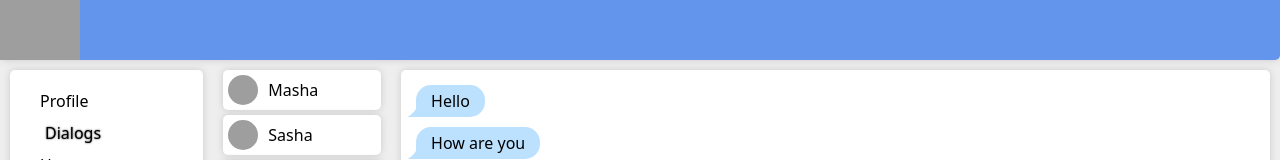
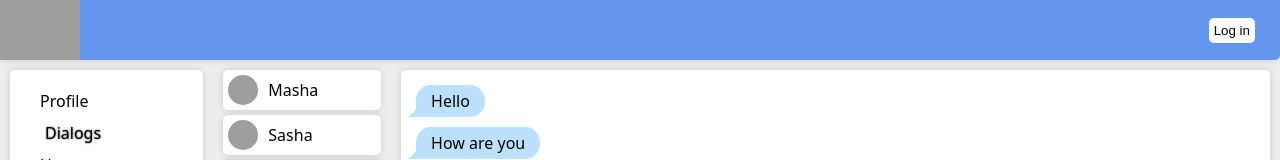
Before and after one commit to Andrew9614/social, a React (Create React App) app: page /dialogs in a window 1280 px wide. Shown: the top 160 px of the page. Built offline with nearby package versions, Linux system fonts and the light colour scheme; grey boxes are pictures that could not be loaded.

Commit message:
lesson 62

```diff
--- a/src/App.tsx
+++ b/src/App.tsx
@@ -1,6 +1,5 @@
 import './App.css';
 import { Route, Routes } from 'react-router-dom';
-import { Header } from './components/Header/Header';
 import { Navbar } from './components/Navbar/Navbar';
 import { News } from './components/News/News';
 import { Settings } from './components/Settings/Settings';
@@ -8,11 +7,12 @@ import { Music } from './components/Music/Music';
 import { DialogsContainer } from './components/Dialogs/DialogsContainer';
 import { UsersContainer } from './components/Users/UsersContainer';
 import ProfileContainer from './components/Profile/ProfileContainer';
+import HeaderContainer from './components/Header/HeaderContainer';
 
 export const App = () => {
   return (
     <div className="app-wrapper">
-      <Header />
+      <HeaderContainer />
       <Navbar />
       <div id="appWrapperContent" className="app-wrapper-content">
         <Routes>
--- a/src/components/Header/Header.module.css
+++ b/src/components/Header/Header.module.css
@@ -1,11 +1,32 @@
 .header {
   grid-area: header;
+  display: flex;
+  justify-content: space-between;
+  align-items: center;
   background-color: cornflowerblue;
-	box-shadow: 0px 0px 7px rgb(202, 202, 202);
-	border-bottom-left-radius: 5px;
-	border-bottom-right-radius: 5px;
+  box-shadow: 0px 0px 7px rgb(202, 202, 202);
+  border-bottom-left-radius: 5px;
+  border-bottom-right-radius: 5px;
 }
 
 .header img {
   height: 60px;
 }
+
+.login {
+  margin-right: 20px;
+	padding: 5px;
+	overflow: hidden;
+	color: white;
+}
+
+.login button {
+  box-shadow: none;
+	background-color: white;
+	color: black
+}
+
+.loader{
+	font-size: 2px;
+	border-left: 1.1em solid #ffffff;
+}
--- a/src/components/Header/Header.tsx
+++ b/src/components/Header/Header.tsx
@@ -1,9 +1,27 @@
+import { Preloader } from '../common/Preloader/Preloader';
 import styles from './Header.module.css';
+import { HeaderDispatchType, HeaderStateType } from './types';
 
-export const Header = () => {
+type HeaderPropsType = HeaderStateType & HeaderDispatchType;
+
+export const Header = ({
+  handleClick,
+  isLogin,
+  login,
+  isLoading,
+}: HeaderPropsType) => {
   return (
     <header className={styles.header}>
       <img src="https://pngimg.com/uploads/nike/nike_PNG17.png" alt="logo" />
+      <div className={styles.login}>
+        {isLoading ? (
+          <Preloader className={styles.loader} />
+        ) : isLogin ? (
+          login
+        ) : (
+          <button onClick={handleClick}>Log in</button>
+        )}
+      </div>
     </header>
   );
 };
--- /dev/null
+++ b/src/components/Header/HeaderContainer.tsx
@@ -0,0 +1,52 @@
+import { connect } from 'react-redux/es/exports';
+import React from 'react';
+import { RootState } from '../../redux/reduxStore';
+import { Header } from './Header';
+import { isAuthLoading, setAuthData } from '../../redux/authReducer';
+import axios from 'axios';
+
+type HeaderContainerPropsType = RootState & {
+  setAuthData: (data: RootState['authData']['data']) => void;
+  isAuthLoading: (status: boolean) => void;
+};
+
+class HeaderContainer extends React.Component<HeaderContainerPropsType> {
+  handleClick = () => {
+    this.props.isAuthLoading(true);
+    axios
+      .get('https://social-network.samuraijs.com/api/1.0/auth/me', {
+        withCredentials: true,
+      })
+      .then((response) => {
+        this.props.isAuthLoading(false);
+        if (response.data.resultCode === 0)
+          this.props.setAuthData(response.data.data);
+      })
+      .catch((error) => {
+        this.props.isAuthLoading(false);
+        console.error(error);
+      });
+  };
+
+  render() {
+    return (
+      <Header
+        isLogin={this.props.authData.isLogin}
+				isLoading={this.props.authData.isLoading}
+        login={this.props.authData.data.login || ''}
+        handleClick={this.handleClick}
+      />
+    );
+  }
+}
+
+const mapState = (state: RootState) => ({
+  ...state,
+});
+
+const mapDispatch = {
+  setAuthData,
+  isAuthLoading,
+};
+
+export default connect(mapState, mapDispatch)(HeaderContainer);
--- /dev/null
+++ b/src/components/Header/types.ts
@@ -0,0 +1,8 @@
+export type HeaderStateType = {
+  isLogin: boolean;
+  isLoading: boolean;
+  login: string;
+};
+export type HeaderDispatchType = {
+  handleClick: () => void;
+};
--- a/src/components/Users/Users.tsx
+++ b/src/components/Users/Users.tsx
@@ -1,3 +1,4 @@
+import axios from 'axios';
 import InfiniteScroll from 'react-infinite-scroll-component';
 import { NavLink } from 'react-router-dom';
 import { Preloader } from '../common/Preloader/Preloader';
@@ -39,7 +40,35 @@ export const Users = ({
                 <button
                   onClick={(e) => {
                     e.preventDefault();
-                    followOnClick(user.id);
+                    (!user.followed
+                      ? axios.post(
+                          'https://social-network.samuraijs.com/api/1.0/follow/' +
+                            user.id,
+                          {},
+                          {
+                            withCredentials: true,
+                            headers: {
+                              'API-KEY': '03633ecb-ea01-4458-b5ff-6e8777f70567',
+                            },
+                          }
+                        )
+                      : axios.delete(
+                          'https://social-network.samuraijs.com/api/1.0/follow/' +
+                            user.id,
+                          {
+                            withCredentials: true,
+                            headers: {
+                              'API-KEY': '03633ecb-ea01-4458-b5ff-6e8777f70567',
+                            },
+                          }
+                        )
+                    )
+                      .then((response) => {
+                        followOnClick(user.id);
+                      })
+                      .catch((error) => {
+                        console.error(error);
+                      });
                   }}
                 >
                   {user.followed ? 'Unfollow' : 'Follow'}
--- a/src/components/Users/UsersContainer.tsx
+++ b/src/components/Users/UsersContainer.tsx
@@ -21,7 +21,10 @@ export class UsersAPIContainer extends React.Component<UserAPIContainerPropsType
         'https://social-network.samuraijs.com/api/1.0/users?page=' +
           this.props.state.usersPage +
           '&count=' +
-          this.props.state.usersCount
+          this.props.state.usersCount,
+        {
+          withCredentials: true,
+        }
       )
       .then((response) => {
         this.props.setUsers(response.data.items);
@@ -40,7 +43,10 @@ export class UsersAPIContainer extends React.Component<UserAPIContainerPropsType
         'https://social-network.samuraijs.com/api/1.0/users?page=' +
           this.props.state.usersPage +
           '&count=' +
-          this.props.state.usersCount
+          this.props.state.usersCount,
+        {
+          withCredentials: true,
+        }
       )
       .then((response) => {
         this.props.setUsers(response.data.items);
--- a/src/components/common/Preloader/Preloader.tsx
+++ b/src/components/common/Preloader/Preloader.tsx
@@ -1,4 +1,6 @@
-import styles from './preloader.module.css'
-export const Preloader = () => {
-  return <div className={styles.loader}>Loading...</div>;
+import styles from './preloader.module.css';
+export const Preloader = (props: { [key: string]: string }) => {
+  return (
+    <div className={`${styles.loader} ${props.className}`}>Loading...</div>
+  );
 };
--- /dev/null
+++ b/src/redux/authReducer.tsx
@@ -0,0 +1,42 @@
+import { AuthDataType, DispatchAction } from './type';
+
+const SET_AUTH_DATA: DispatchAction['type'] = 'SET_AUTH_DATA';
+const LOADING_STATUS: DispatchAction['type'] = 'AUTH_LOADING_STATUS';
+
+const initialState: AuthDataType = {
+  data: {
+    id: null,
+    email: null,
+    login: null,
+  },
+  isLogin: false,
+  isLoading: false,
+};
+
+export const authReducer = (
+  state: AuthDataType = initialState,
+  action: DispatchAction
+): AuthDataType => {
+  switch (action.type) {
+    case SET_AUTH_DATA:
+      return {
+        ...state,
+        data: {...(action.authData?action.authData:state.data)},
+        isLogin: true,
+      };
+    case LOADING_STATUS:
+      return {
+        ...state,
+        isLoading: action.status || false,
+      };
+    default:
+      return state;
+  }
+};
+
+export const setAuthData = (data: AuthDataType['data']): DispatchAction => {
+  return { type: SET_AUTH_DATA, authData: data };
+};
+export const isAuthLoading = (status: boolean): DispatchAction => {
+  return { type: LOADING_STATUS, status: status };
+};
--- a/src/redux/reduxStore.ts
+++ b/src/redux/reduxStore.ts
@@ -1,4 +1,5 @@
 import { combineReducers, legacy_createStore as createStore } from 'redux';
+import { authReducer } from './authReducer';
 import { dialogsPageReducer } from './dialogsPageReducer';
 import { profilePageReducer } from './profilePageReducer';
 import { sidebarReducer } from './sidebarReducer';
@@ -9,6 +10,7 @@ const reducers = combineReducers({
   profilePage: profilePageReducer,
   sidebarPage: sidebarReducer,
   usersPage: usersPageReducer,
+  authData: authReducer,
 });
 export const store = createStore(reducers);
 
```
Also changed, not shown: src/redux/type.ts (+14 -1 lines).
